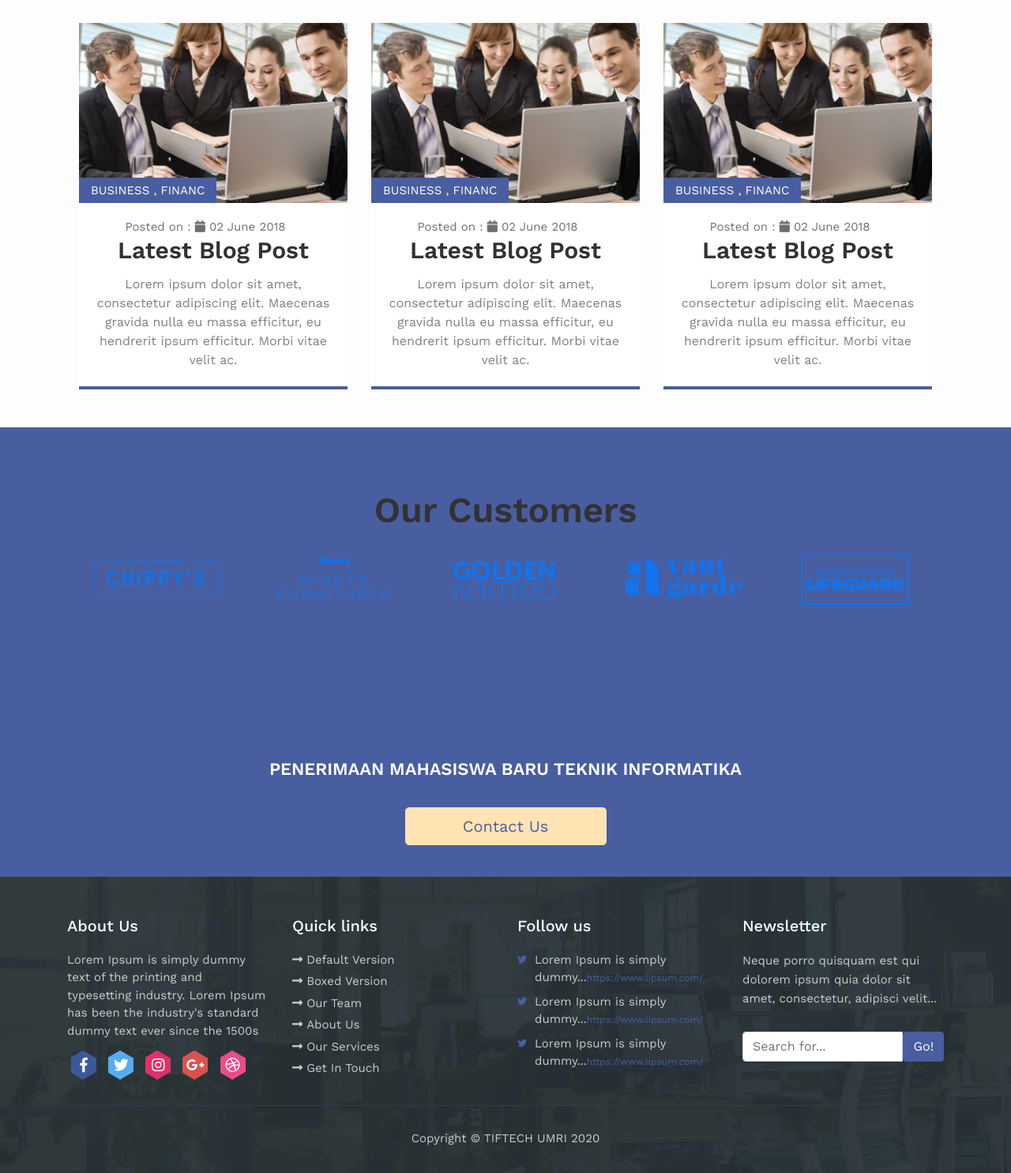
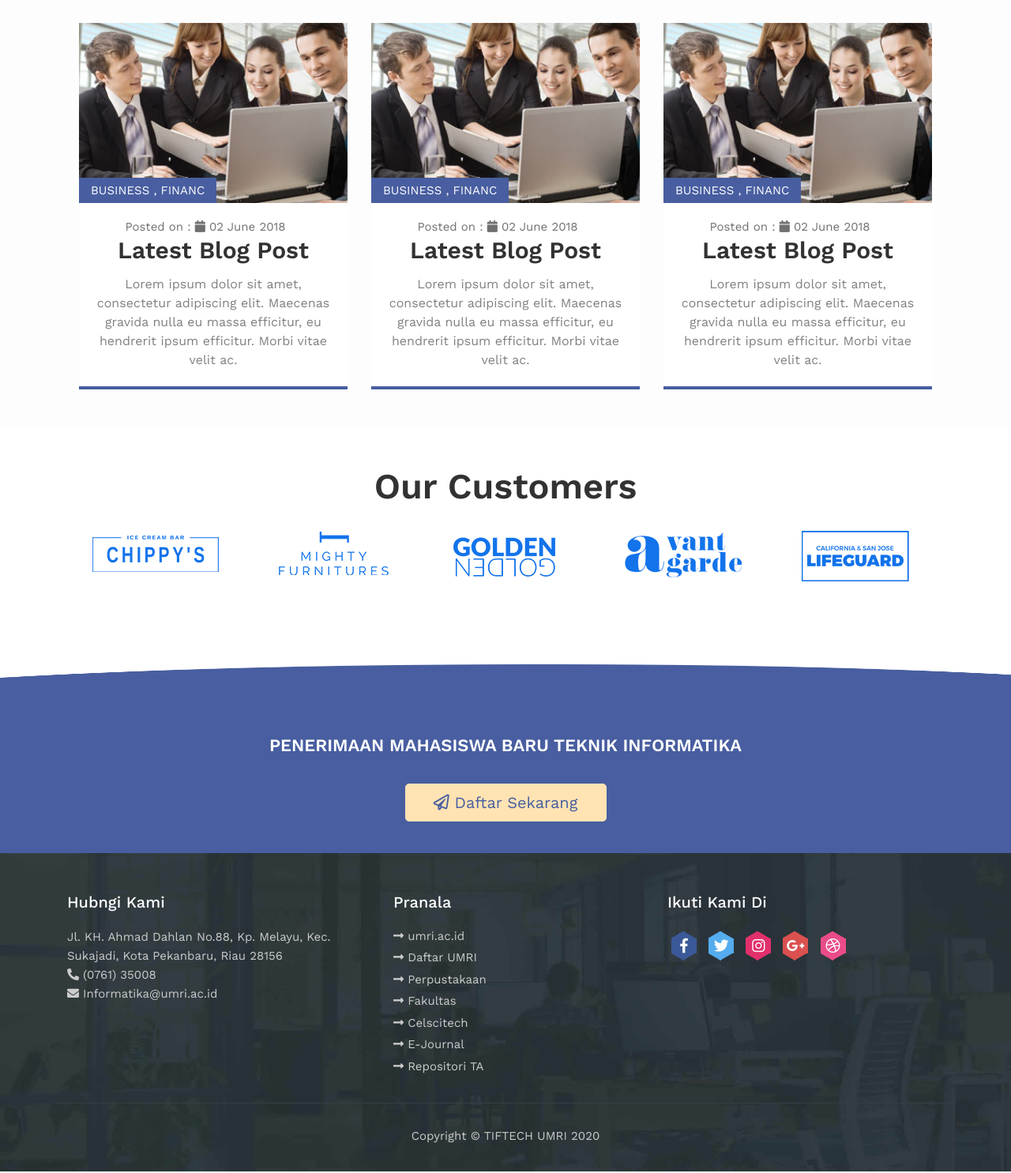
Before and after one commit to wahri/informatika, a CodeIgniter app: page /informatika/ in a window 1280 px wide. Shown: the part 2720-4205 px from the top of the page at 79% size. Run offline with CodeIgniter, Linux system fonts and the light colour scheme; data that the repository does not hold is empty; some libraries are stand-ins or nearby versions.

Commit message:
mengubah tampilan warna home.php

```diff
--- a/application/views/home.php
+++ b/application/views/home.php
@@ -133,7 +133,8 @@
         </header>
 
         <!-- Page Content -->
-        <div class="container my-5">
+        <section id="tentang">
+            <div class="container py-5" id="about-main">
                 <!-- About Section -->
                 <div class="about-main">
                     <div class="row">
@@ -156,6 +157,7 @@
                     <!-- /.row -->
                 </div>
             </div>
+        </section>
 
         <div class="services-bar">
             <div class="container">
@@ -239,7 +241,8 @@
             </div>
         </div>
 
-        <div class="container my-5">
+        <section id="portfolio">
+            <div class="container py-5">
                 <!-- Portfolio Section -->
                 <div class="portfolio-main">
                     <h2>Our Portfolio</h2>
@@ -347,6 +350,7 @@
                     <!-- /.row -->
                 </div>
             </div>
+        </section>
 
         <div class="blog-slide py-5">
             <div class="container">
@@ -549,7 +553,7 @@
             </div>
         </div>
 
-        <div class="customers-box mt-5">
+        <div class="customers-box pt-5">
             <div class="container">
                 <!-- Our Customers -->
                 <h2>Our Customers</h2>
@@ -587,12 +591,12 @@
             <div class="container">
                 <div class="row">
                     <div class="col-md-12 text-center">
-                        <p style="font-weight: 600;font-size: 22px;">PENERIMAAN MAHASISWA BARU TEKNIK INFORMATIKA</p>
+                        <p id="judulpmb">PENERIMAAN MAHASISWA BARU TEKNIK INFORMATIKA</p>
                     </div>
                 </div>
                 <div class="row justify-content-center mt-3">
                     <div class="col-md-3">
-                        <a class="btn btn-lg btn-secondary btn-block" href="#" style="background-color: #ffe3b3;color: #485ea0;border-color: #ffe3b3;"> Contact Us </a>
+                        <a class="btn btn-lg btn-secondary btn-block" id="tombolpmb" href="#"><i class="far fa-paper-plane"></i> Daftar Sekarang</a>
                     </div>
                 </div>
             </div>
@@ -603,11 +607,38 @@
         <footer class="footer">
             <div class="container bottom_border">
                 <div class="row">
-                    <div class="col-lg-3 col-md-6 col-sm-6 col">
-                        <h5 class="headin5_amrc col_white_amrc pt2">About Us</h5>
+
+                    <div class="col-lg-4 col-md-6 col-sm-6 ">
+                        <div class="news-box">
+                            <h5 class="headin5_amrc col_white_amrc pt2">Hubngi Kami</h5>
+                            <p class="mb-0">
+                                Jl. KH. Ahmad Dahlan No.88, Kp. Melayu, Kec. Sukajadi, Kota Pekanbaru, Riau 28156
+                            </p>
+                            <p class="my-0">
+                            <i class="fas fa-phone fa-rotate-90"></i> (0761) 35008
+                            </p>
+                            <p>
+                            <i class="fas fa-envelope"></i> Informatika@umri.ac.id
+                            </p>
+                        </div>
+                    </div>
+                    <div class="col-lg-4 col-md-6 col-sm-6 pl-5">
+                        <h5 class="headin5_amrc col_white_amrc pt2">Pranala</h5>
                         <!--headin5_amrc-->
-                        <p class="mb10">Lorem Ipsum is simply dummy text of the printing and typesetting industry. Lorem
-                            Ipsum has been the industry's standard dummy text ever since the 1500s</p>
+                        <ul class="footer_ul_amrc">
+                            <li><a href="#"><i class="fas fa-long-arrow-alt-right"></i>umri.ac.id</a></li>
+                            <li><a href="#"><i class="fas fa-long-arrow-alt-right"></i>Daftar UMRI</a></li>
+                            <li><a href="#"><i class="fas fa-long-arrow-alt-right"></i>Perpustakaan</a></li>
+                            <li><a href="#"><i class="fas fa-long-arrow-alt-right"></i>Fakultas</a></li>
+                            <li><a href="#"><i class="fas fa-long-arrow-alt-right"></i>Celscitech</a></li>
+                            <li><a href="#"><i class="fas fa-long-arrow-alt-right"></i>E-Journal</a></li>
+                            <li><a href="#"><i class="fas fa-long-arrow-alt-right"></i>Repositori TA</a></li> </ul> <!--footer_ul_amrc ends here-->
+                    </div>
+                    <div class="col-lg-4 col-md-6 col-sm-6">
+                        <h5 class="headin5_amrc col_white_amrc pt2">Ikuti Kami Di</h5>
+                        <!--headin5_amrc-->
+                        <!-- <p class="mb10">Lorem Ipsum is simply dummy text of the printing and typesetting industry. Lorem
+                            Ipsum has been the industry's standard dummy text ever since the 1500s</p> -->
                         <ul class="footer-social">
                             <li><a class="facebook hb-xs-margin" href="#"><span class="hb hb-xs spin hb-facebook"><i class="fab fa-facebook-f"></i></span></a></li>
                             <li><a class="twitter hb-xs-margin" href="#"><span class="hb hb-xs spin hb-twitter"><i class="fab fa-twitter"></i></span></a></li>
@@ -615,53 +646,6 @@
                             <li><a class="googleplus hb-xs-margin" href="#"><span class="hb hb-xs spin hb-google-plus"><i class="fab fa-google-plus-g"></i></span></a></li>
                             <li><a class="dribbble hb-xs-margin" href="#"><span class="hb hb-xs spin hb-dribbble"><i class="fab fa-dribbble"></i></span></a></li>
                         </ul>
-                    </div>
-                    <div class="col-lg-3 col-md-6 col-sm-6">
-                        <h5 class="headin5_amrc col_white_amrc pt2">Quick links</h5>
-                        <!--headin5_amrc-->
-                        <ul class="footer_ul_amrc">
-                            <li><a href="#"><i class="fas fa-long-arrow-alt-right"></i>Default Version</a></li>
-                            <li><a href="#"><i class="fas fa-long-arrow-alt-right"></i>Boxed Version</a></li>
-                            <li><a href="#"><i class="fas fa-long-arrow-alt-right"></i>Our Team </a></li>
-                            <li><a href="#"><i class="fas fa-long-arrow-alt-right"></i>About Us</a></li>
-                            <li><a href="#"><i class="fas fa-long-arrow-alt-right"></i>Our Services</a></li>
-                            <li><a href="#"><i class="fas fa-long-arrow-alt-right"></i>Get In Touch</a></li>
-                        </ul>
-                        <!--footer_ul_amrc ends here-->
-                    </div>
-                    <div class="col-lg-3 col-md-6 col-sm-6 col">
-                        <h5 class="headin5_amrc col_white_amrc pt2">Follow us</h5>
-                        <!--headin5_amrc ends here-->
-                        <ul class="footer_ul2_amrc">
-                            <li>
-                                <a href="#"><i class="fab fa-twitter fleft padding-right"></i> </a>
-                                <p>Lorem Ipsum is simply dummy...<a href="#">https://www.lipsum.com/</a></p>
-                            </li>
-                            <li>
-                                <a href="#"><i class="fab fa-twitter fleft padding-right"></i> </a>
-                                <p>Lorem Ipsum is simply dummy...<a href="#">https://www.lipsum.com/</a></p>
-                            </li>
-                            <li>
-                                <a href="#"><i class="fab fa-twitter fleft padding-right"></i> </a>
-                                <p>Lorem Ipsum is simply dummy...<a href="#">https://www.lipsum.com/</a></p>
-                            </li>
-                        </ul>
-                        <!--footer_ul2_amrc ends here-->
-                    </div>
-                    <div class="col-lg-3 col-md-6 col-sm-6 ">
-                        <div class="news-box">
-                            <h5 class="headin5_amrc col_white_amrc pt2">Newsletter</h5>
-                            <p>Neque porro quisquam est qui dolorem ipsum quia dolor sit amet, consectetur, adipisci
-                                velit...</p>
-                            <form action="#">
-                                <div class="input-group">
-                                    <input class="form-control" placeholder="Search for..." type="text">
-                                    <span class="input-group-btn">
-                                        <button class="btn btn-secondary" type="button">Go!</button>
-                                    </span>
-                                </div>
-                            </form>
-                        </div>
                     </div>
                 </div>
             </div>
--- a/assets/css/style.css
+++ b/assets/css/style.css
@@ -10,7 +10,6 @@
 	font-family: 'Work Sans', sans-serif;
 	font-size: 15px;
 	color: #323232;
-	background-color: #485ea0;
 }
 
 @media (min-width: 992px) {
```
Also changed, not shown: other parts of assets/css/style.css (+23 -18 lines). Lines whose indentation alone changed are shown as unchanged.
